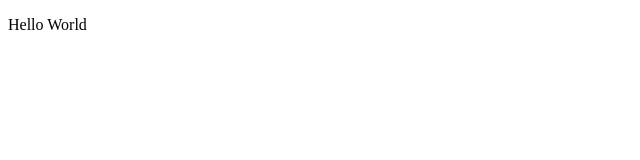
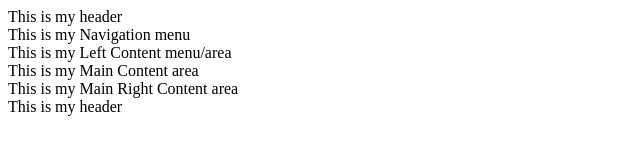
Before and after one commit to AimalKhanOfficial/css-review, a plain HTML site: page index.html in a window 1280 px wide. Shown: the whole page, without its empty margins (0-640 px from the left). Drawn offline with Linux system fonts and the light colour scheme.

Commit message:
Defining Sections

```diff
--- a/index.html
+++ b/index.html
@@ -4,6 +4,11 @@
 
     </head>
     <body>
-        <p>Hello World</p>
+        <div>This is my header</div>
+        <div>This is my Navigation menu</div>
+        <div>This is my Left Content menu/area</div>
+        <div>This is my Main Content area</div>
+        <div>This is my Main Right Content area</div>
+        <div>This is my header</div>
     </body>
 </html>
```
